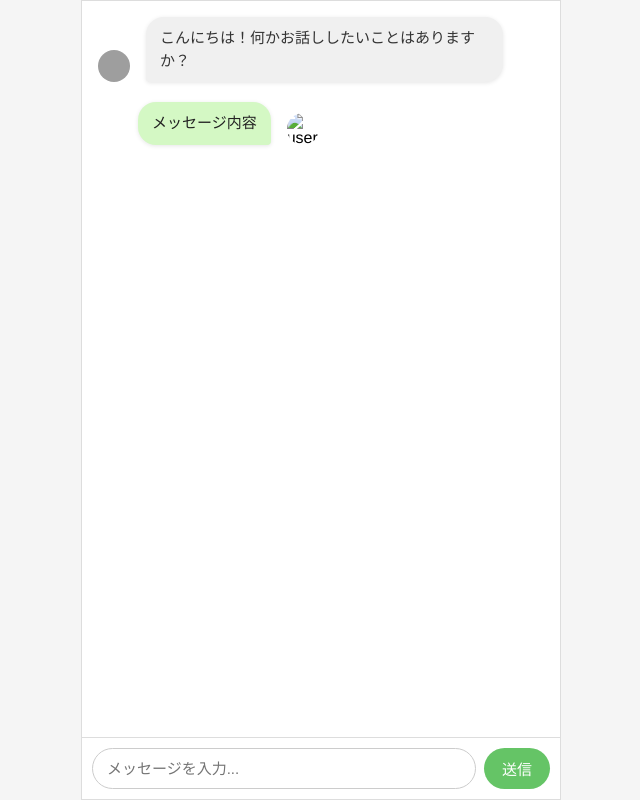
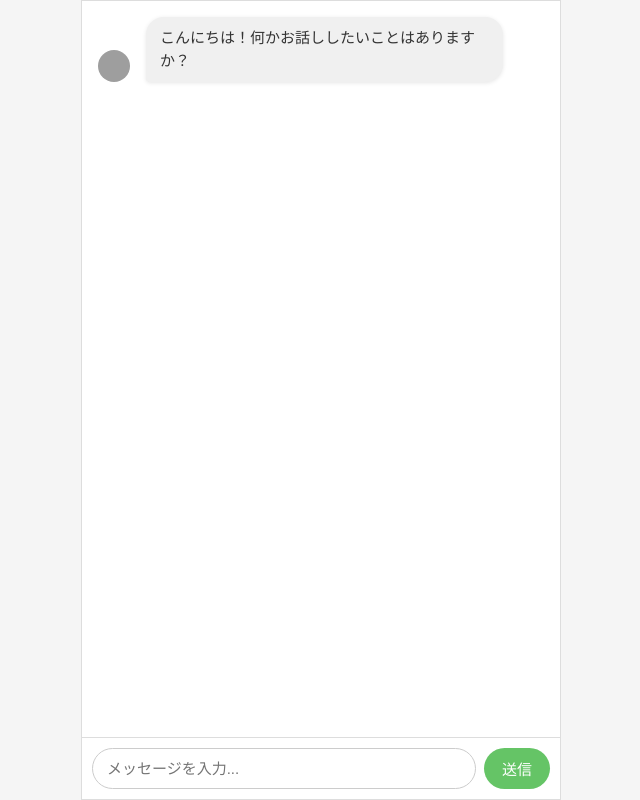
Before and after one commit to jayhi2024/webchatbot, a website: page index.html in a window 1280 px wide. Shown: the whole page, without its empty margins (319-959 px from the left). Drawn offline with Linux system fonts and the light colour scheme; grey boxes are pictures that could not be loaded.

Commit message:
Update index.html

```diff
--- a/index.html
+++ b/index.html
@@ -13,10 +13,6 @@
   <img class="avatar" src="https://t-brn.com/s/img12.jpg" alt="bot">
   <div class="message bot">こんにちは！何かお話ししたいことはありますか？</div>
 </div>
-<div class="message-row user">
-  <img class="avatar" src="ユーザーアイコンURL" alt="user">
-  <div class="message user">メッセージ内容</div>
-</div>
 </div>
 
     <div class="input-area">
```
